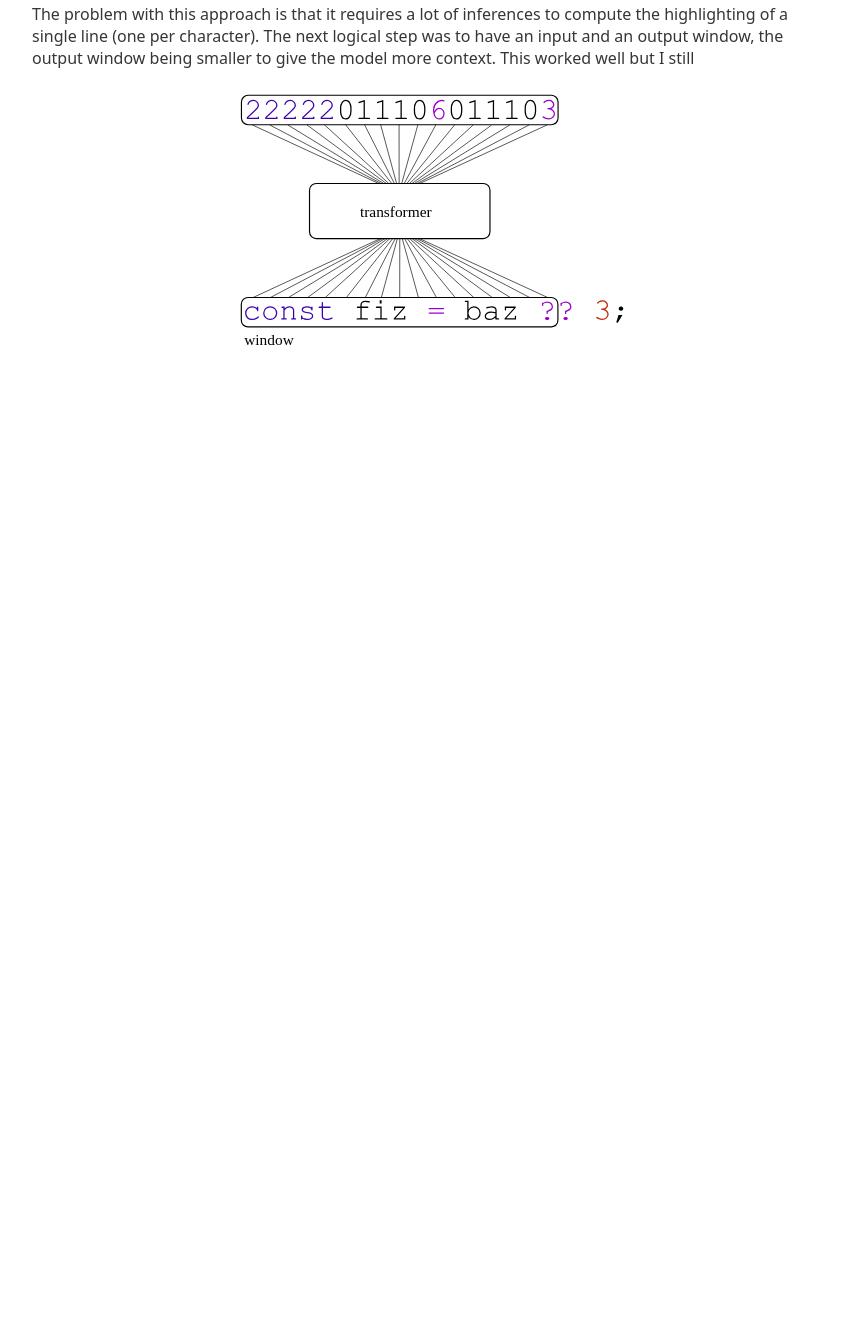
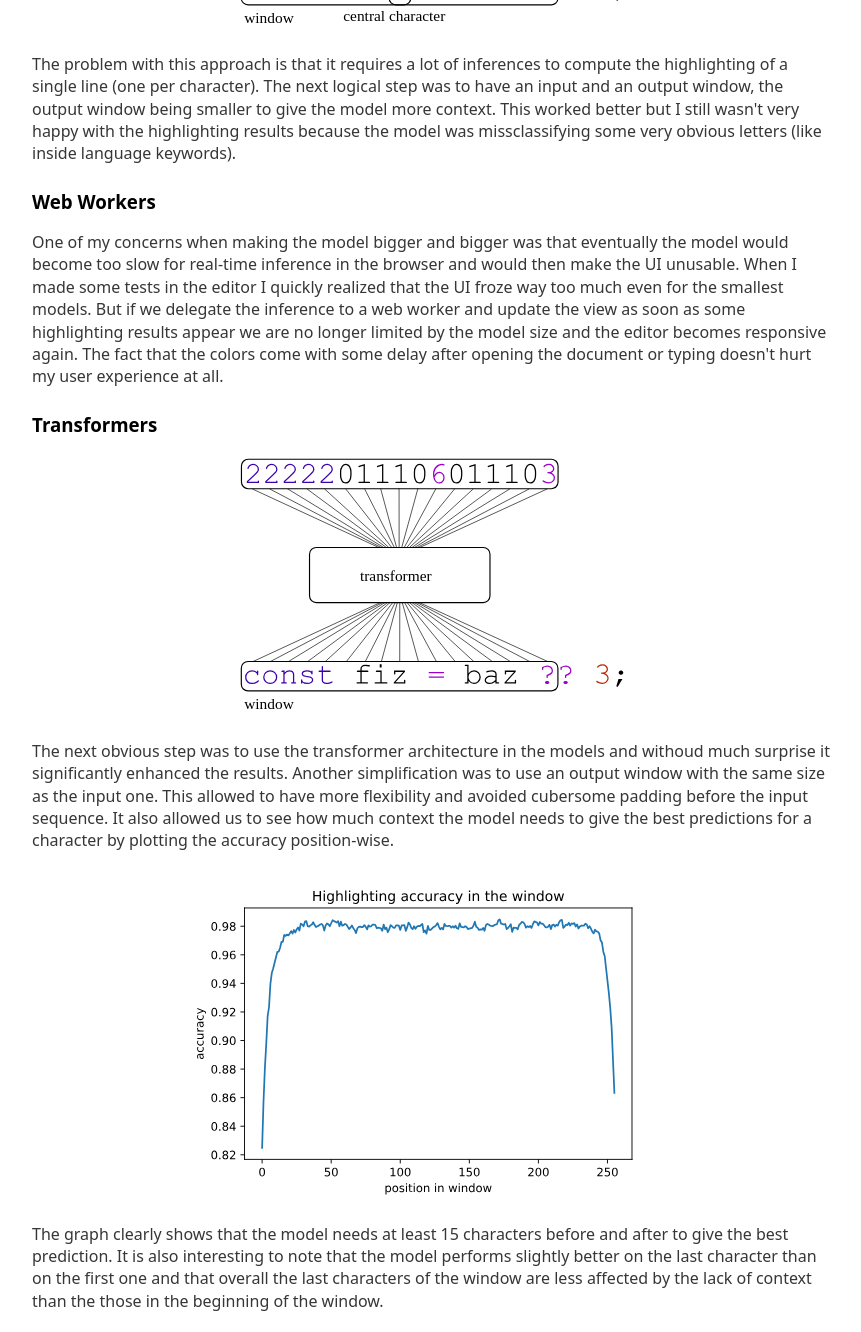
Before and after one commit to Kipre/kipre.github.io, a plain HTML site: page projects/neural-highlighting/index.html in a window 1280 px wide. Shown: the part 1461-2793 px from the top of the page, without its empty margins (208-1069 px from the left). Before the commit the page ends 1841 px from the top, so only its background shows below. Drawn offline with nearby package versions, Linux system fonts and the light colour scheme; files that its build step writes are made by us from their sources.

Commit message:
add accuracy plot and writing progress

```diff
--- a/projects/neural-highlighting/index.html
+++ b/projects/neural-highlighting/index.html
@@ -47,6 +47,7 @@
            the structure of code.
         </p>
         <h2>Neural highlighting</h2>
+        <h3>Simplest approach</h3>
         <p>I started with the simplest architecture I could imagine: a window of characters as the input and the category of the central character
            as the output.
         </p>
@@ -55,10 +56,34 @@
         </div>
         <p>The problem with this approach is that it requires a lot of inferences to compute the highlighting of a single line (one per character).
            The next logical step was to have an input and an output window, the output window being smaller to give the model more context.
-           This worked well but I still
+           This worked better but I still wasn't very happy with the highlighting results because the model was missclassifying some very obvious
+           letters (like inside language keywords).
         </p>
+        <h3>Web Workers</h3>
+        <p>One of my concerns when making the model bigger and bigger was that eventually the model would become too slow for real-time inference
+           in the browser and would then make the UI unusable.
+           When I made some tests in the editor I quickly realized that the UI froze way too much even for the smallest models.
+           But if we delegate the inference to a web worker and update the view as soon as some highlighting results appear we are no longer
+           limited by the model size and the editor becomes responsive again.
+           The fact that the colors come with some delay after opening the document or typing doesn't hurt my user experience at all.
+        </p>
+        <h3>Transformers</h3>
         <div style='text-align: center'>
             <img width='400px' src='assets/transformer.svg'></img>
         </div>
+        <p>The next obvious step was to use the transformer architecture in the models and withoud much surprise it significantly enhanced the results.
+           Another simplification was to use an output window with the same size as the input one.
+           This allowed to have more flexibility and avoided cubersome padding before the input sequence.
+           It also allowed us to see how much context the model needs to give the best predictions for a character by plotting the accuracy
+           position-wise.
+        </p>
+        <div style='text-align: center'>
+            <img width='500px' src='assets/accuracy.svg'></img>
+        </div>
+        <p>The graph clearly shows that the model needs at least 15 characters before and after to give the best prediction.
+           It is also interesting to note that the model performs slightly better on the last character than on the first one and that overall the
+           last characters of the window are less affected by the lack of context than the those in the beginning of the window.
+
+        </p>
     </body>
 </html>
```
Also changed, not shown: projects/neural-highlighting/assets/accuracy.svg (added).
